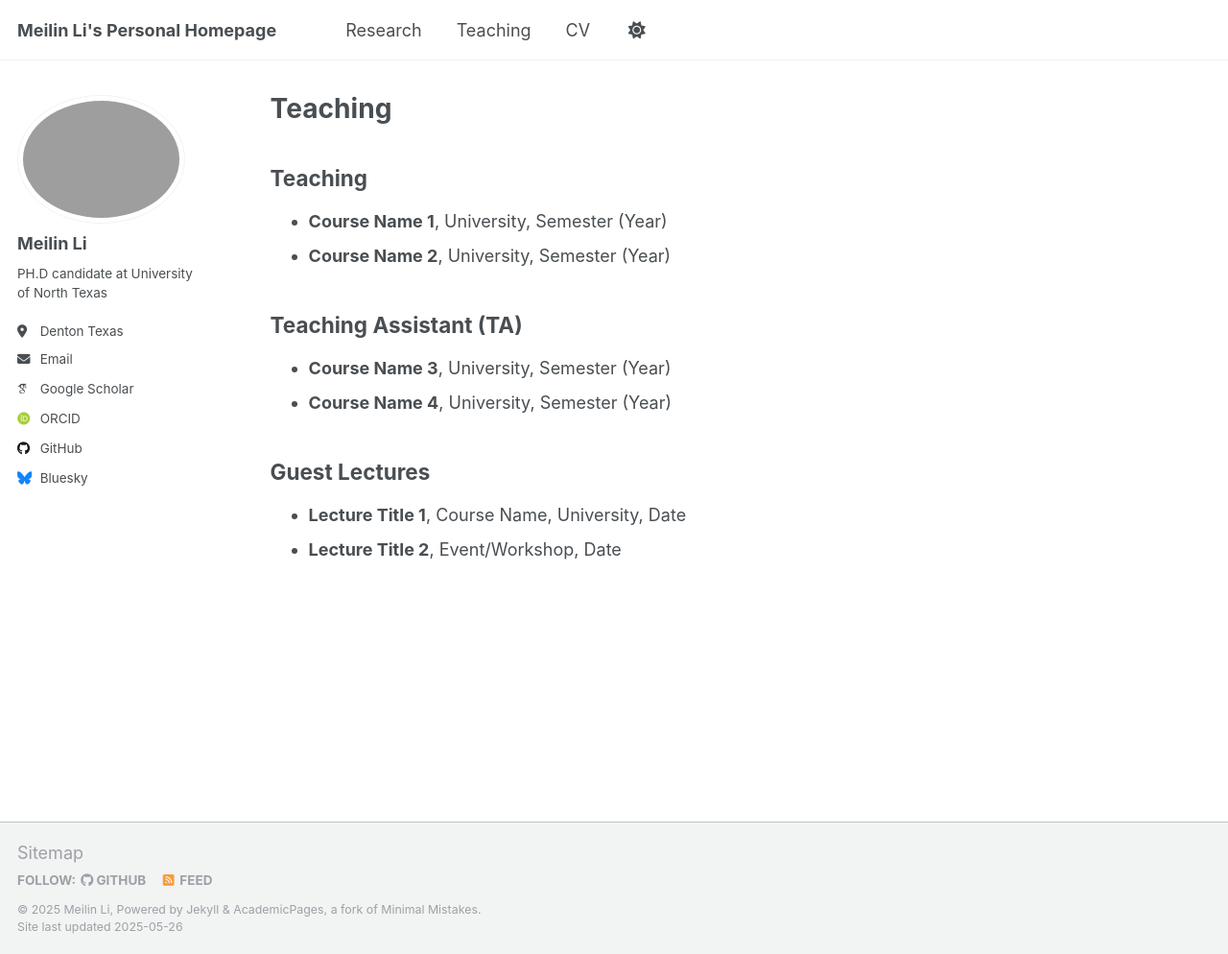
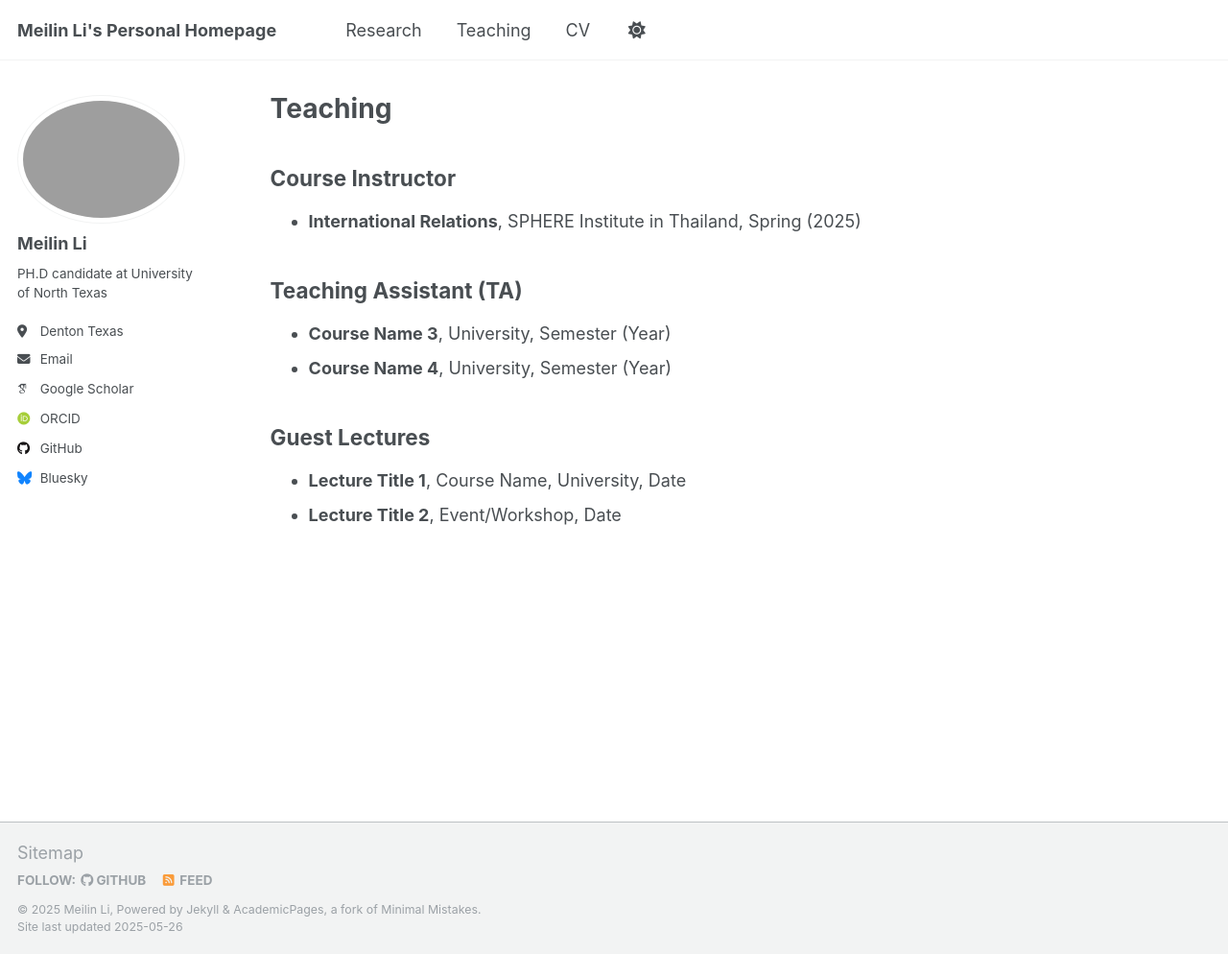
Before and after one commit to meilinlinet/meilinlinet.github.io, a Jekyll site: the page built from _teaching/2014-spring-teaching-1.md, in a window 1280 px wide and 994 px high. Shown: the whole window at 96% size. Built offline with Jekyll 4.4.1, drawn with Linux system fonts in a browser that asks for light colours; some web fonts are replaced.

Commit message:
Update 2014-spring-teaching-1.md

```diff
--- a/_teaching/2014-spring-teaching-1.md
+++ b/_teaching/2014-spring-teaching-1.md
@@ -5,10 +5,9 @@ permalink: /teaching/
 author_profile: true
 ---
 
-## Teaching
+## Course Instructor
 
-- **Course Name 1**, University, Semester (Year)
-- **Course Name 2**, University, Semester (Year)
+- **International Relations**, SPHERE Institute in Thailand, Spring (2025)
 
 ## Teaching Assistant (TA)
 
```
